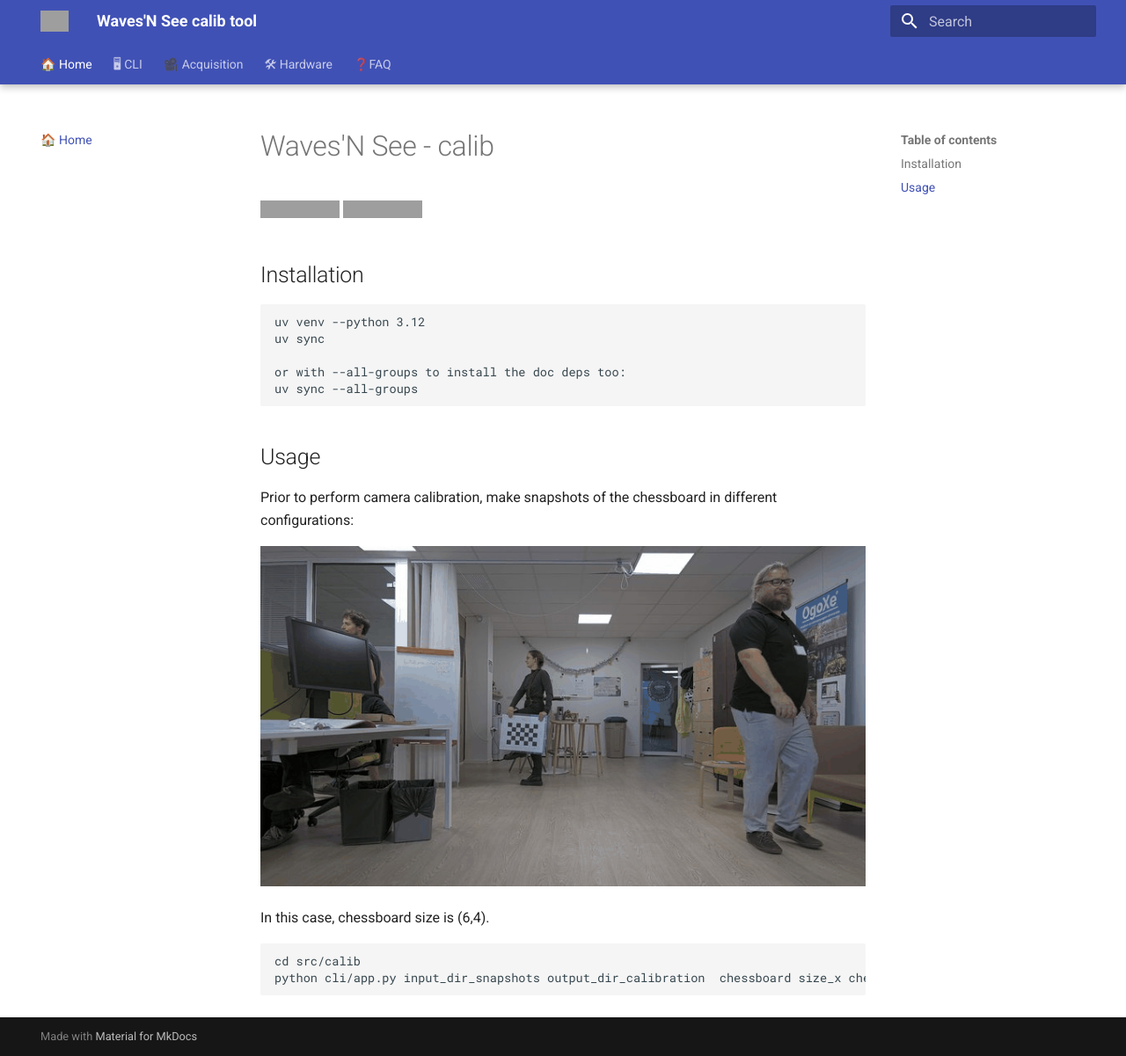
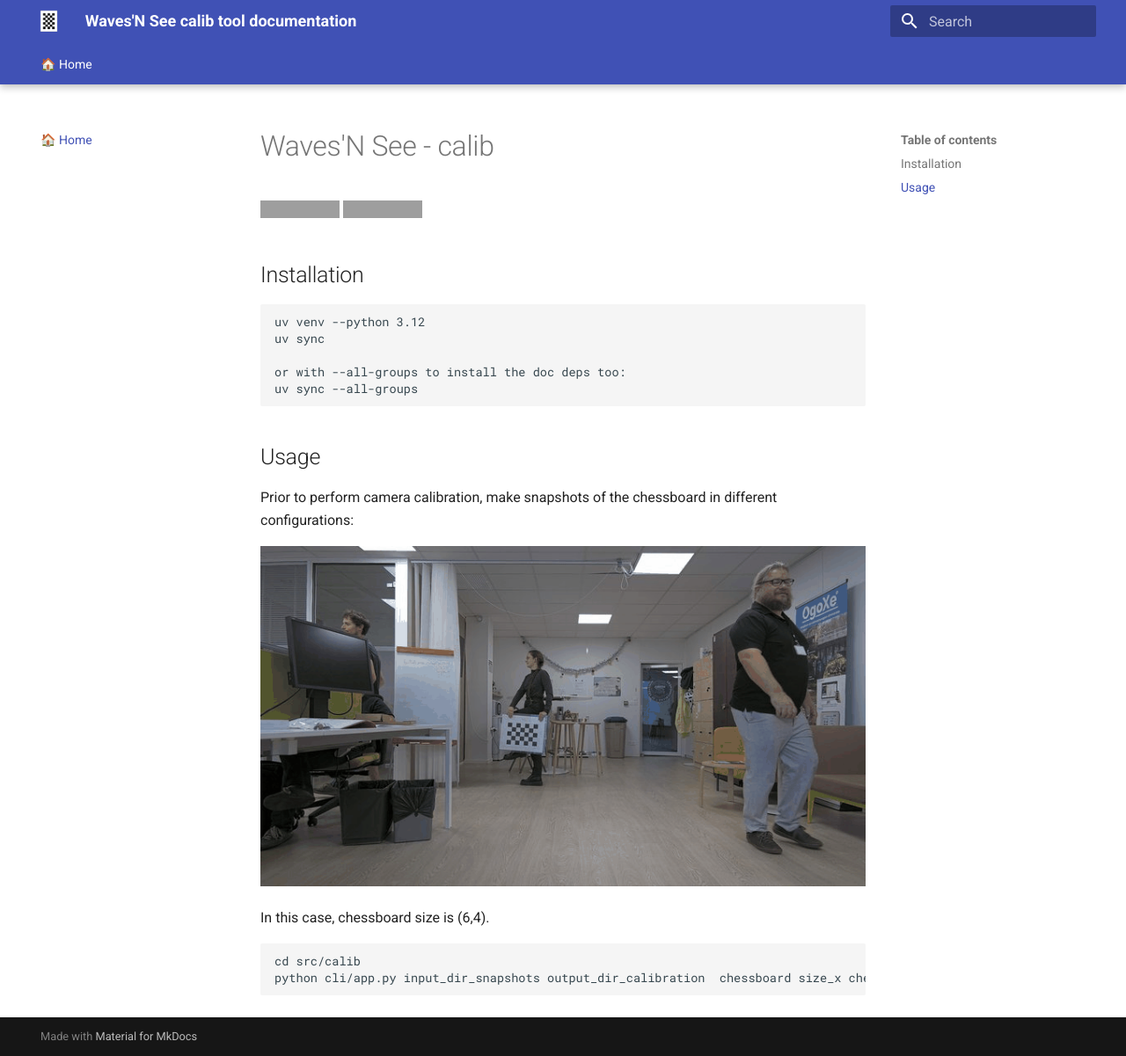
Before and after one commit to fournifl/calib, an MkDocs documentation site: the page built from docs/src/index.md, in a window 1280 px wide and 1201 px high. Shown: the whole window at 88% size. Built offline with MkDocs 1.6.1 and Material for MkDocs 9.7.7, drawn with Linux system fonts in a browser that asks for light colours; grey boxes are pictures that could not be loaded.

Commit message:
update mkdocs.yml

```diff
--- a/docs/mkdocs.yml
+++ b/docs/mkdocs.yml
@@ -1,22 +1,14 @@
-site_name: Waves'N See calib tool
+site_name: Waves'N See calib tool documentation
 site_description: A python tool to compute intrinsic camera parameters
 docs_dir: src
 
 nav:
   - 🏠 Home: index.md
-  - 🖥 CLI: cli.md
-  - 🎥 Acquisition: mode-acquisition.md
-  - 🛠 Hardware:
-      - 🖥 NUC 11: installation-nuc11.md
-      - 🍓 Raspberry PI: installation-raspberry-pi.md
-      - 🎥 Axis: config_axis.md
-      - 📖 Historique: installations-historique.md
-  - ❓FAQ: faq.md
 
 theme:
   name: material
-  logo: img/box_unicode.png
-  favicon: img/box_unicode.ico
+  logo: img/calibration_chessboard.png
+  favicon: img/calibration_chessboard.png
 
   features:
     - navigation.indexes
```
